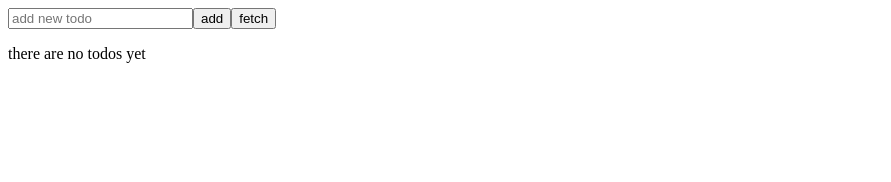
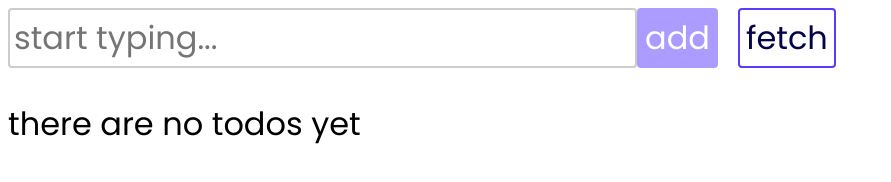
Before and after one commit to dmorenogogoleva/simple-redux, a React app: page / in a window 1280 px wide. Shown: the whole page, without its empty margins (0-891 px from the left). Built offline with nearby package versions, Linux system fonts and the light colour scheme.

Commit message:
add styles ad font

```diff
--- a/public/index.html
+++ b/public/index.html
@@ -3,6 +3,7 @@
   <head>
     <meta charset="utf-8">
     <meta name="viewport" content="width=device-width, initial-scale=1">
+    <link href="https://fonts.googleapis.com/css2?family=Poppins&display=swap" rel="stylesheet">
     <title>Redux Todos Example</title>
   </head>
   <body>
--- /dev/null
+++ b/src/components/app/app.css
@@ -0,0 +1,73 @@
+* {
+  box-sizing: border-box;
+}
+
+:root {
+  --common-height: 60px;
+  --common-font-size: 32px;
+  --black: #040446;
+  --purple: #5b3bff;
+  --purple-pale: #c4b8ff;
+}
+
+html,
+input,
+button {
+  font-family: 'Poppins', sans-serif;
+  font-size: var(--common-font-size);
+}
+
+.input {
+  min-height: var(--common-height);
+  padding: 4px;
+  border: 2px solid #ccc;
+  border-radius: 4px;
+  box-shadow: none;
+}
+
+button {
+  min-height: var(--common-height);
+  border: 2px solid transparent;
+  border-radius: 4px;
+  box-shadow: none;
+  background-color: transparent;
+  background-color: var(--purple);
+  color: #ffffff;
+  transition: opacity 200ms ease;
+}
+
+button:hover {
+  opacity: 0.8;
+  cursor: pointer;
+}
+
+button:disabled {
+  opacity: 1;
+  cursor: disabled;
+  opacity: 0.5;
+}
+
+.button__secondary {
+  border: 2px solid var(--purple);
+  background-color: transparent;
+  color: var(--black);
+}
+
+.button__fetch {
+  margin-left: 20px;
+}
+
+@media (max-width: 768px) {
+  :root {
+    --common-height: 40px;
+    --common-font-size: 20px;
+  }
+
+  .panel {
+    display: flex;
+  }
+
+  .button__fetch {
+    margin-left: auto;
+  }
+}
--- a/src/components/app.js
+++ b/src/components/app/app.js
@@ -1,7 +1,9 @@
 import React, { useState } from 'react'
-import { Store } from '../propTypes/Store'
-import { TodoList } from './todo-list'
-import { ADD_TODO, fetchTodo, TOGGLE_TODO } from '../actions'
+import { Store } from '../../propTypes/Store'
+import { TodoList } from '../todo-list'
+import { ADD_TODO, fetchTodo, TOGGLE_TODO } from '../../actions'
+
+import './app.css'
 
 const initialText = ''
 let todoId = 0
@@ -39,21 +41,30 @@ export const App = ({ store }) => {
   }
 
   return (
-    <div>
-      <input
-        placeholder="add new todo"
-        name="todo"
-        value={text || initialText}
-        onChange={(evt) => setText(evt.target.value)}
-      />
-      <button type="button" onClick={add}>add</button>
+    <>
+      <div className='panel'>
+        <input
+          className='input'
+          placeholder="start typing..."
+          name="todo"
+          value={text || initialText}
+          onChange={(evt) => setText(evt.target.value)}
+        />
+        <button
+          disabled={text.length === 0}
+          type="button" onClick={add}>add</button>
 
-      <button type="button" onClick={fetchNewTodo}>fetch</button>
-
+        <button
+          className="button__secondary button__fetch"
+          type="button"
+          onClick={fetchNewTodo}>
+          fetch
+        </button>
+      </div>
       <TodoList todos={todos}
         toggleTodo={toggle}
       />
-    </div>)
+    </>)
 }
 
 
--- /dev/null
+++ b/src/components/app/index.js
@@ -0,0 +1 @@
+export { App } from './app'
--- a/src/components/todo-list.js
+++ b/src/components/todo-list.js
@@ -1,5 +1,5 @@
 import React from 'react'
-import { Todo } from './todo'
+import { Todo } from './todo/todo'
 import PropTypes from 'prop-types'
 import { noop } from '../shared'
 import { Store } from '../propTypes/Store'
--- /dev/null
+++ b/src/components/todo/todo.css
@@ -0,0 +1,9 @@
+.todo {
+  margin-bottom: 16px;
+  transition: background-color 200ms ease;
+}
+
+.todo:hover {
+  background-color: var(--purple-pale);
+  cursor: pointer;
+}
--- a/src/components/todo.js
+++ b/src/components/todo/todo.js
@@ -1,8 +1,10 @@
 import React from 'react'
 import PropTypes from 'prop-types'
+import './todo.css'
 
 export const Todo = ({ onClick, completed = false, text }) => (
   <li
+    className="todo"
     onClick={onClick}
     style={{
       textDecoration: completed ? 'line-through' : 'none'
```
